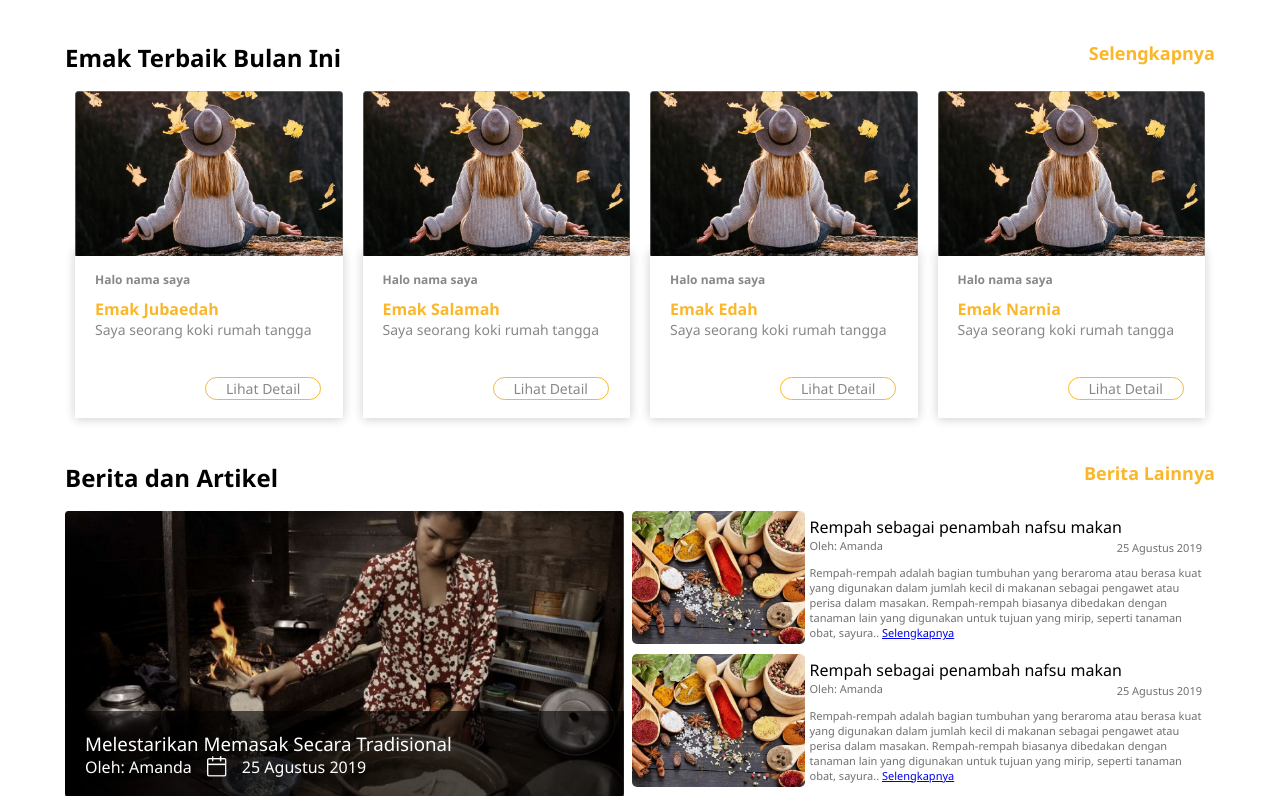
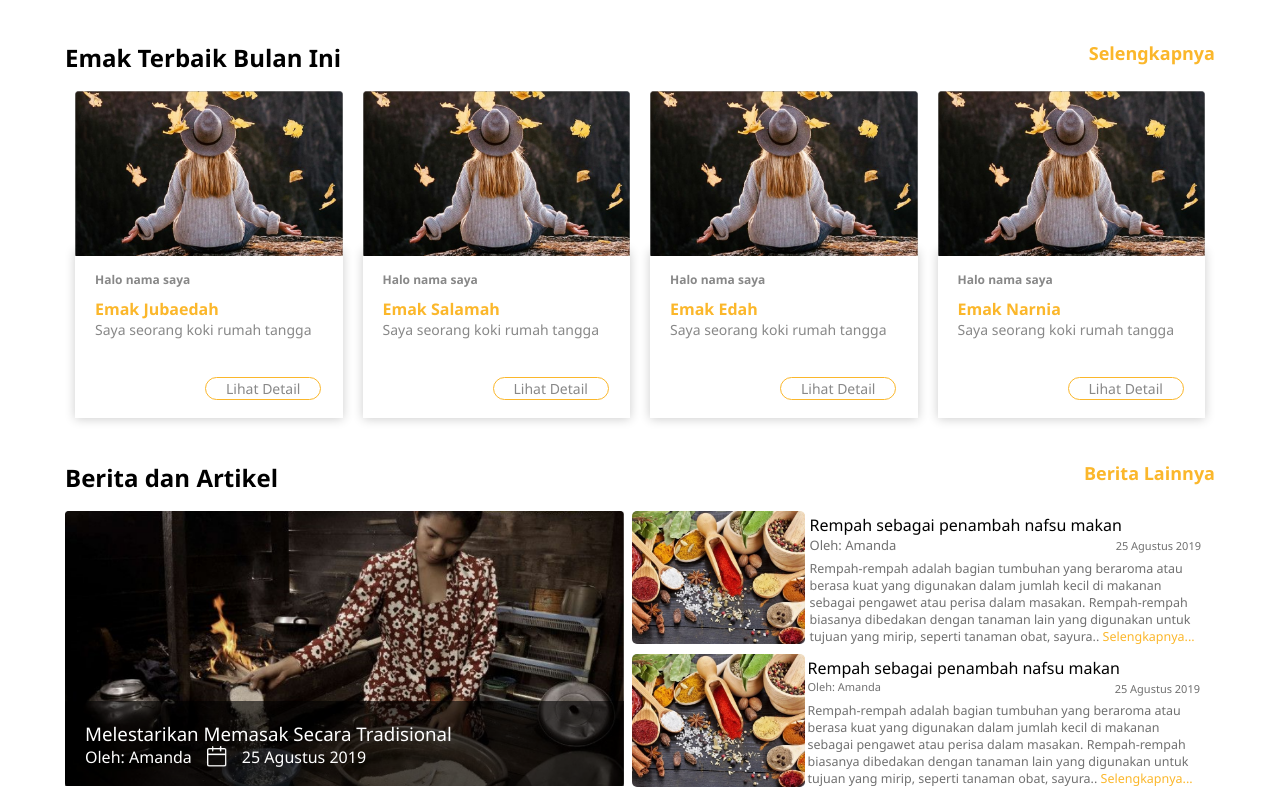
Before and after one commit to Frastio10/DapurEmak, a plain HTML site: page index.html in a window 1280 px wide. Shown: the part 1973-2773 px from the top of the page. Drawn offline with Linux system fonts and the light colour scheme; a web font is replaced by a local one.

Commit message:
Update 1.6

```diff
--- a/assets/css/style.css
+++ b/assets/css/style.css
@@ -689,13 +689,14 @@ p {
 
 .row-11 .news {
   width: 100%;
+  height: 2;
   position: relative;
 }
 
 .row-11 .news .main-news {
   width: calc(50% - 16px);
   margin-right: 8px;
-  height: 285px;
+  height: 275px;
   position: relative;
   float: left;
 }
@@ -703,11 +704,12 @@ p {
 .row-11 .news .main-news .main-img {
   width: 100%;
   position: relative;
-  height: 285px;
+  height: 275px;
 }
 
 .row-11 .news .main-news .main-img img {
   width: 100%;
+  height: 275px;
 }
 
 .row-11 .news .main-news .news-overlay {
@@ -765,10 +767,11 @@ p {
 }
 
 .row-11 .news .secondary-news .news-1 .news-desc {
-  height: calc(133.08px - 10px);
-  width: calc(70% - 10px);
+  height: calc(133.08px - 6px);
+  width: calc(70% - 11px);
   float: left;
-  padding: 5px;
+  padding: 3px;
+  padding-left: 5px;
 }
 
 .row-11 .news .secondary-news .news-1 .news-desc h4 {
@@ -779,7 +782,7 @@ p {
 
 .row-11 .news .secondary-news .news-1 .news-desc p {
   color: #707070;
-  font-size: 11px;
+  font-size: 13px;
   font-family: Segoe UI;
   float: left;
 }
@@ -800,9 +803,14 @@ p {
 }
 
 .row-11 .news .secondary-news .news-1 .news-desc .text-news {
-  margin-top: 10px;
+  margin-top: 6px;
   float: left;
-  font-size: 11px;
+  font-size: 12.5px;
+}
+
+.row-11 .news .secondary-news .news-1 .news-desc .text-news a {
+  color: #FBB72B;
+  text-decoration: none;
 }
 
 .row-11 .news .secondary-news .news-2 {
@@ -823,10 +831,10 @@ p {
 }
 
 .row-11 .news .secondary-news .news-2 .news-desc {
-  height: calc(133.08px - 10px);
+  height: calc(133.08px - 6px);
   width: calc(70% - 10px);
   float: left;
-  padding: 5px;
+  padding: 3px;
 }
 
 .row-11 .news .secondary-news .news-2 .news-desc h4 {
@@ -858,7 +866,12 @@ p {
 }
 
 .row-11 .news .secondary-news .news-2 .news-desc .text-news {
-  margin-top: 10px;
+  margin-top: 6px;
   float: left;
-  font-size: 11px;
+  font-size: 12.5px;
 }
+
+.row-11 .news .secondary-news .news-2 .news-desc .text-news a {
+  color: #FBB72B;
+  text-decoration: none;
+}
--- a/index.html
+++ b/index.html
@@ -392,7 +392,7 @@
 							<p class="tgl">25 Agustus 2019</p>
 							<img src="assets/images/icon/calendar.png" alt="">
 							<p class="text-news">
-								Rempah-rempah adalah bagian tumbuhan yang beraroma atau berasa kuat yang digunakan dalam jumlah kecil di makanan sebagai pengawet atau perisa dalam masakan. Rempah-rempah biasanya dibedakan dengan tanaman lain yang digunakan untuk tujuan yang mirip, seperti tanaman obat, sayura.. <a href="#">Selengkapnya</a>
+								Rempah-rempah adalah bagian tumbuhan yang beraroma atau berasa kuat yang digunakan dalam jumlah kecil di makanan sebagai pengawet atau perisa dalam masakan. Rempah-rempah biasanya dibedakan dengan tanaman lain yang digunakan untuk tujuan yang mirip, seperti tanaman obat, sayura.. <a href="#">Selengkapnya...</a>
 							</p>
 						</div>
 					</div>
@@ -406,7 +406,7 @@
 							<p class="tgl">25 Agustus 2019</p>
 							<img src="assets/images/icon/calendar.png" alt="">
 							<p class="text-news">
-								Rempah-rempah adalah bagian tumbuhan yang beraroma atau berasa kuat yang digunakan dalam jumlah kecil di makanan sebagai pengawet atau perisa dalam masakan. Rempah-rempah biasanya dibedakan dengan tanaman lain yang digunakan untuk tujuan yang mirip, seperti tanaman obat, sayura.. <a href="#">Selengkapnya</a>
+								Rempah-rempah adalah bagian tumbuhan yang beraroma atau berasa kuat yang digunakan dalam jumlah kecil di makanan sebagai pengawet atau perisa dalam masakan. Rempah-rempah biasanya dibedakan dengan tanaman lain yang digunakan untuk tujuan yang mirip, seperti tanaman obat, sayura.. <a href="#">Selengkapnya...</a>
 							</p>
 						</div>
 					</div>
@@ -415,6 +415,8 @@
 		</div>
 	</div>
 
+	<div></div>
+
 </body>
 <script src="assets/js/app.js">
 
```
